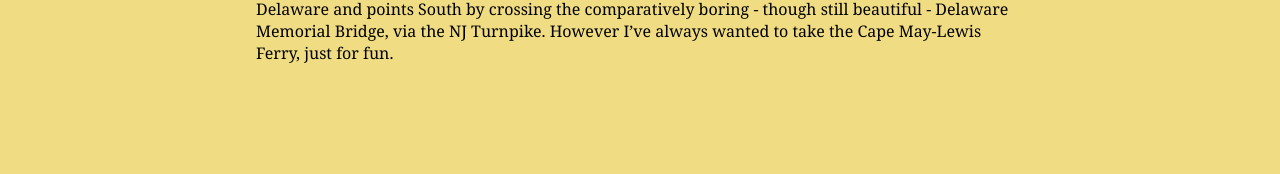
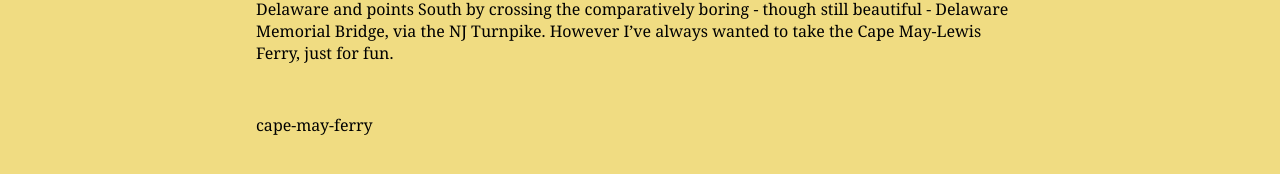
Before and after one commit to jonfried/oakafee.github.io, a Jekyll site: the page built from _posts/2016-09-13-cape-may-ferry.md, in a window 1280 px wide. Shown: the part 467-641 px from the top of the page. Built offline with Jekyll 4.4.1, drawn with Linux system fonts in a browser that asks for light colours.

Commit message:
Update 2016-09-13-cape-may-ferry.md

```diff
--- a/_posts/2016-09-13-cape-may-ferry.md
+++ b/_posts/2016-09-13-cape-may-ferry.md
@@ -7,6 +7,7 @@
   - infrastructure
   - cape-may-county
   - parkway
+tags: cape-may-ferry
 ---
 
 What happens to the Garden State parkway when it gets to the bottom of New Jersey, exit 1? The tailbone at the base of the spine, if you will?
```
